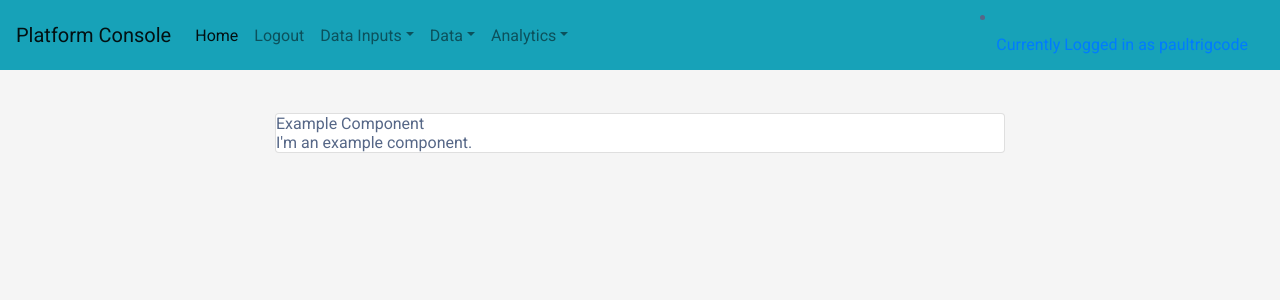
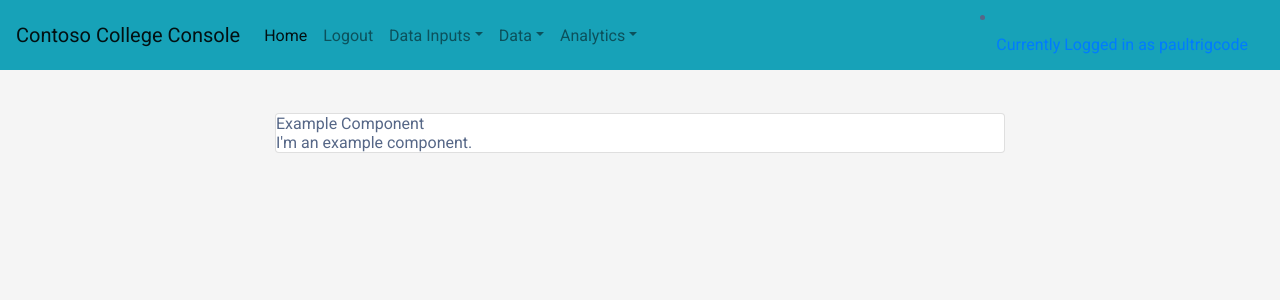
Before and after one commit to paultrigcode/Zetamind, a Django app: page / in a window 1280 px wide. Shown: the top 300 px of the page. Run offline with Django 3.2, Linux system fonts and the light colour scheme; a user stored in the database is signed in; some libraries are stand-ins or nearby versions.

Commit message:
quick fix

```diff
--- a/templates/base.html
+++ b/templates/base.html
@@ -30,7 +30,7 @@
     <body>
         <div id="app">
             <div class="navbar navbar-expand-md navbar-light bg-info mb-4" role="navigation">
-    <a class="navbar-brand" href="/">Platform Console</a>
+    <a class="navbar-brand" href="/">Contoso College Console</a>
     <button class="navbar-toggler" type="button" data-toggle="collapse" data-target="#navbarCollapse" aria-controls="navbarCollapse" aria-expanded="false" aria-label="Toggle navigation">
         <span class="navbar-toggler-icon"></span>
     </button>
```
